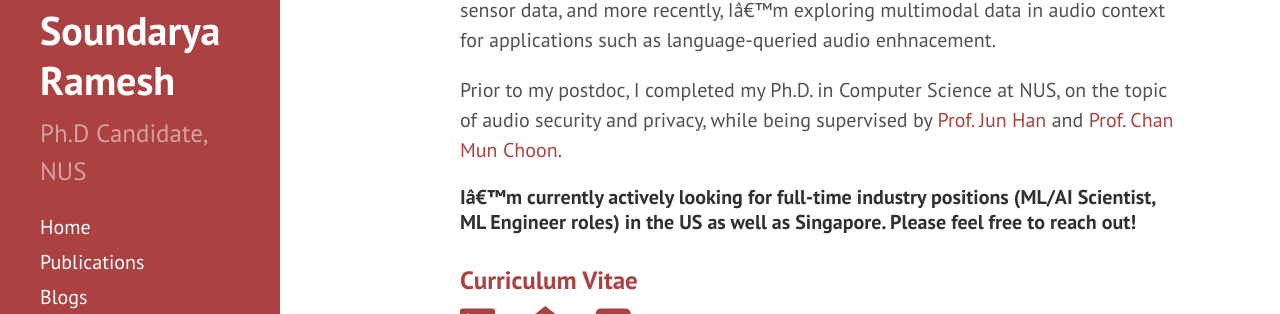
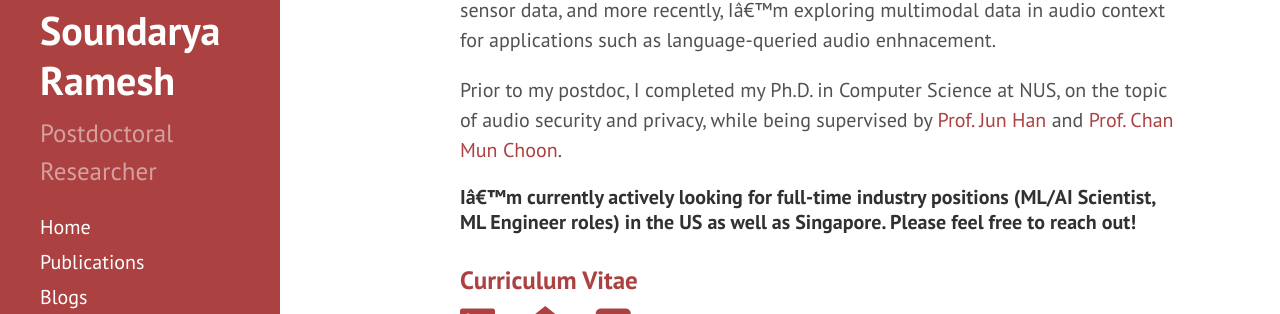
Before and after one commit to soundaryaramesh/soundaryaramesh.github.io, a Jekyll site: the page built from index.md, in a window 1280 px wide. Shown: the part 235-549 px from the top of the page. Built offline with Jekyll 4.4.1, drawn with Linux system fonts in a browser that asks for light colours.

Commit message:
update desc

```diff
--- a/_config.yml
+++ b/_config.yml
@@ -13,7 +13,7 @@ relative_permalinks: false
 # Setup
 title:            Soundarya Ramesh
 #tagline:          'A Jekyll theme'
-description:      Ph.D Candidate, NUS
+description:      Postdoctoral Researcher
 #description:      'A brazen two-column <a href="http://jekyllrb.com" target="_blank">Jekyll</a> theme that pairs a prominent sidebar with uncomplicated content. Made by <a href="https://twitter.com/mdo" target="_blank">@mdo</a>.'
 url:              "https://soundaryaramesh.github.io/"
 baseurl:          ""
```
